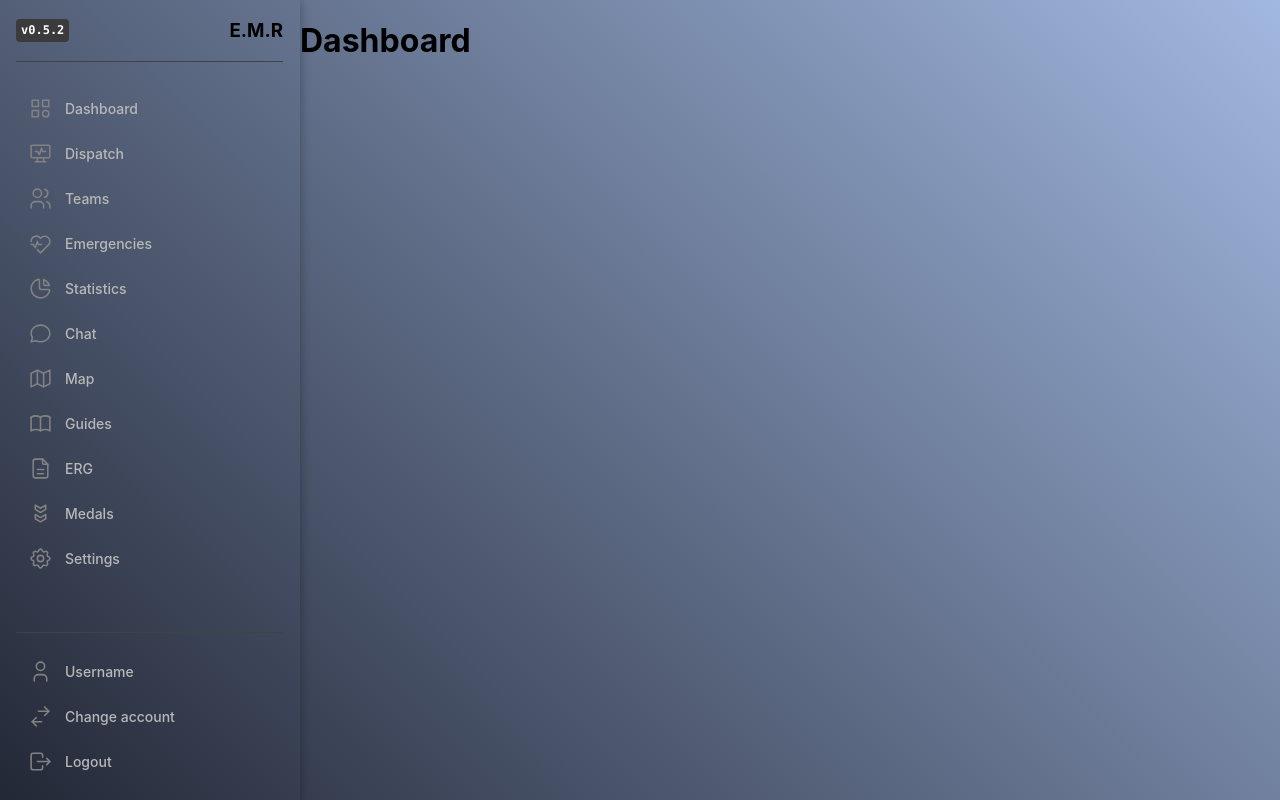
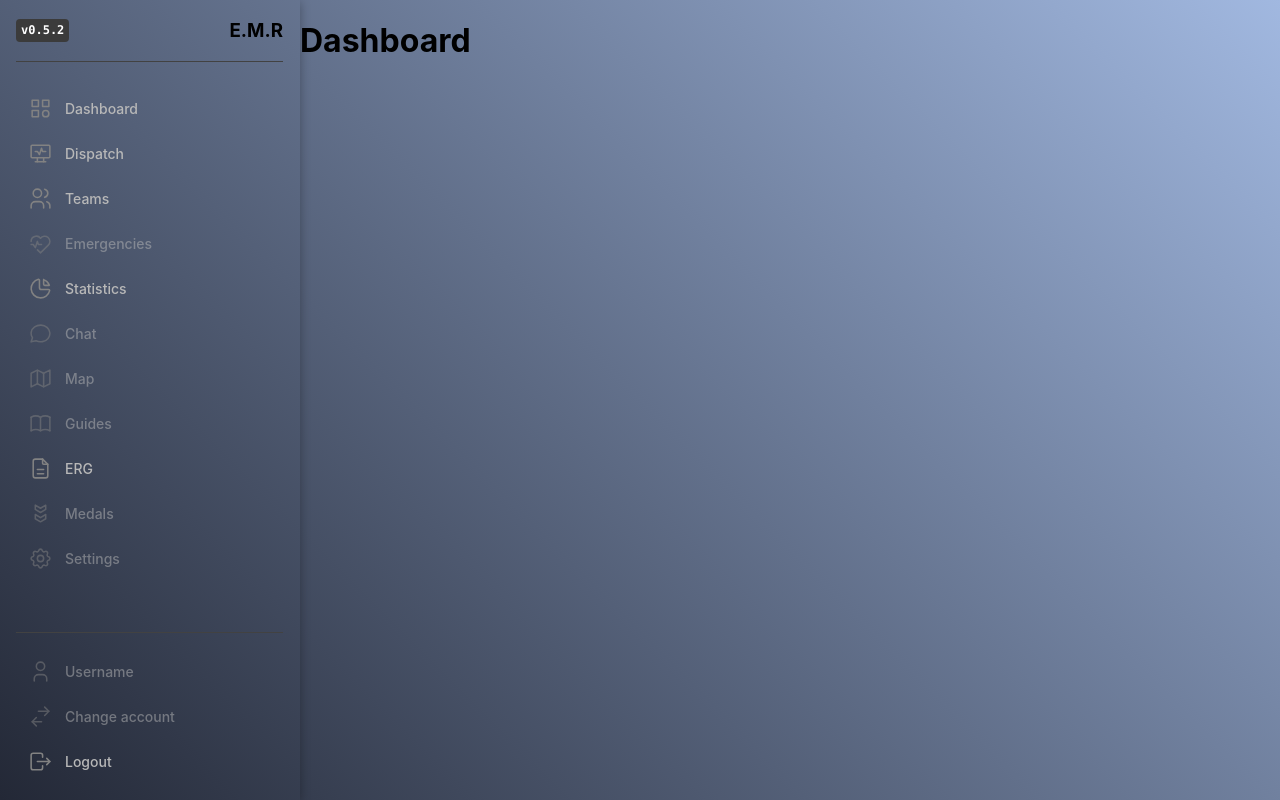
Before and after one commit to ChilimanTube/E.M.R, a Next.js app in the folder apps/web/emr/: page /dashboard in a window 1280 px wide. Built offline with nearby package versions, Linux system fonts and the light colour scheme.

Commit message:
feat: disabled currently unavailable buttons in Navbar

```diff
--- a/apps/web/emr/src/components/Navbar/Navbar.module.css
+++ b/apps/web/emr/src/components/Navbar/Navbar.module.css
@@ -64,3 +64,8 @@
     width: rem(25px);
     height: rem(25px);
   }
+
+  .disabledLink{
+    opacity: 0.5;
+    cursor: not-allowed;
+  }
--- a/apps/web/emr/src/components/Navbar/Navbar.tsx
+++ b/apps/web/emr/src/components/Navbar/Navbar.tsx
@@ -20,17 +20,17 @@ import {
 import classes from './Navbar.module.css';
 
 const data = [
-  { link: '/dashboard', label: 'Dashboard', icon: IconCategory },
-  { link: '/dashboard/dispatch', label: 'Dispatch', icon: IconHeartRateMonitor },
-  { link: '/dashboard/teams', label: 'Teams', icon: IconUsers },
-  { link: '', label: 'Emergencies', icon: IconHeartbeat },
-  { link: '/dashboard/statistics', label: 'Statistics', icon: IconChartPie },
-  { link: '', label: 'Chat', icon: IconMessageCircle },
-  { link: '', label: 'Map', icon: IconMap },
-  { link: '', label: 'Guides', icon: IconBook },
-  { link: 'https://www.medrunner.space/emergency-response-guide', label: 'ERG', icon: IconFileDescription},
-  { link: '', label: 'Medals', icon: IconBadges },
-  { link: '', label: 'Settings', icon: IconSettings },
+  { link: '/dashboard', label: 'Dashboard', icon: IconCategory, disabled: false},
+  { link: '/dashboard/dispatch', label: 'Dispatch', icon: IconHeartRateMonitor, disabled: false},
+  { link: '/dashboard/teams', label: 'Teams', icon: IconUsers, disabled: false },
+  { link: '', label: 'Emergencies', icon: IconHeartbeat, disabled: true},
+  { link: '/dashboard/statistics', label: 'Statistics', icon: IconChartPie, disabled: false },
+  { link: '', label: 'Chat', icon: IconMessageCircle, disabled: true },
+  { link: '', label: 'Map', icon: IconMap, disabled: true },
+  { link: '', label: 'Guides', icon: IconBook, disabled: true },
+  { link: 'https://www.medrunner.space/emergency-response-guide', label: 'ERG', icon: IconFileDescription, disabled: false},
+  { link: '', label: 'Medals', icon: IconBadges, disabled: true },
+  { link: '', label: 'Settings', icon: IconSettings, disabled: true },
 ];
 
 export function Navbar() {
@@ -38,12 +38,11 @@ export function Navbar() {
 
   const links = data.map((item) => (
     <Link
-      className={classes.link}
+      className={`${classes.link} ${item.disabled ? classes.disabledLink : ''}`}
       data-active={item.label === active || undefined}
       href={item.link}
       key={item.label}
       onClick={(event) => {
-        setActive(item.label);
       }}
       target={/^https:\/\//.test(item.link) ? '_blank' : undefined}
       rel={/^https:\/\//.test(item.link) ? 'noopener noreferrer' : undefined}
@@ -52,7 +51,6 @@ export function Navbar() {
       <span>{item.label}</span>
     </Link>
   ));
-
   return (
     <nav className={classes.navbar}>
       <div className={classes.navbarMain}>
@@ -64,11 +62,11 @@ export function Navbar() {
       </div>
 
       <div className={classes.footer}>
-        <Link href="/" className={classes.link} onClick={(event) => event.preventDefault()}>
+        <Link href="/" className={`${classes.link} ${classes.disabledLink}`} onClick={(event) => event.preventDefault()}>
           <IconUser className={classes.linkIcon} stroke={1.5} />
           <span>Username</span>
         </Link>
-        <Link href="/" className={classes.link} onClick={(event) => event.preventDefault()}>
+        <Link href="/" className={`${classes.link} ${classes.disabledLink}`} onClick={(event) => event.preventDefault()}>
           <IconSwitchHorizontal className={classes.linkIcon} stroke={1.5} />
           <span>Change account</span>
         </Link>
```
